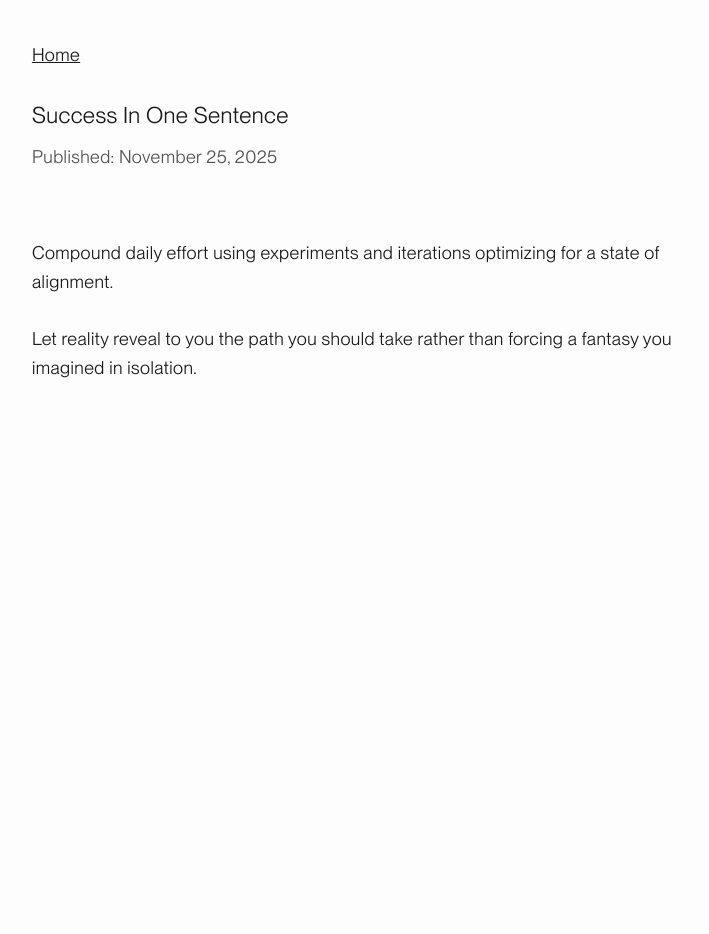
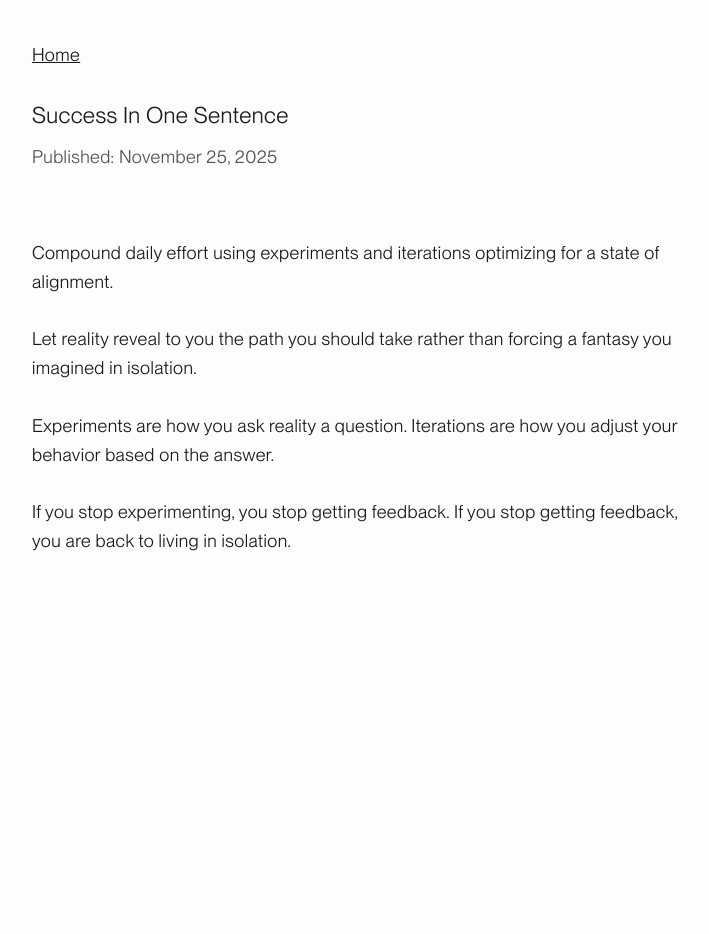
Before and after one commit to pxsswordprotected/personalsite, a Jekyll site: the page built from docs/_posts/2025-11-25-product.md, in a window 1280 px wide. Shown: the whole page, without its empty margins (276-985 px from the left). Built offline with Jekyll 4.4.1, drawn with Linux system fonts in a browser that asks for light colours.

Commit message:
edit post

```diff
--- a/docs/_posts/2025-11-25-product.md
+++ b/docs/_posts/2025-11-25-product.md
@@ -6,3 +6,8 @@ title: "Success In One Sentence"
 Compound daily effort using experiments and iterations optimizing for a state of alignment.
 <br><br>
 Let reality reveal to you the path you should take rather than forcing a fantasy you imagined in isolation.
+<br><br>
+Experiments are how you ask reality a question.
+Iterations are how you adjust your behavior based on the answer.
+<br> <br>
+If you stop experimenting, you stop getting feedback. If you stop getting feedback, you are back to living in isolation.
```
